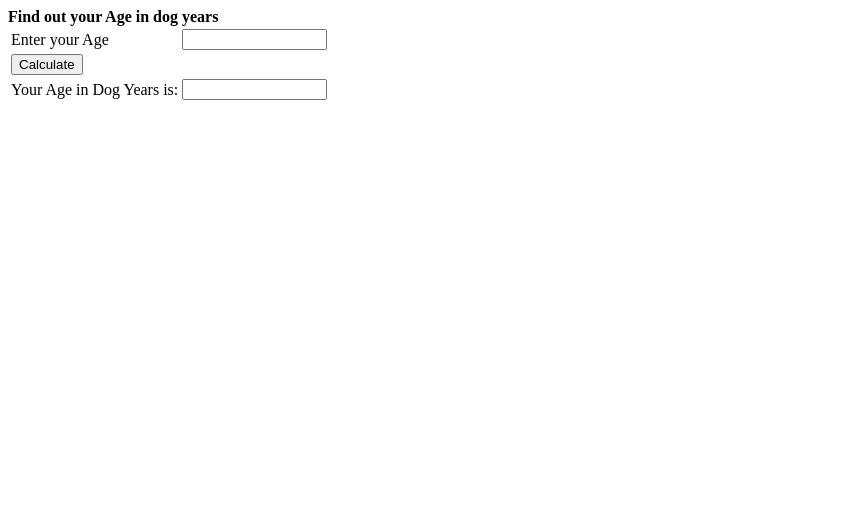
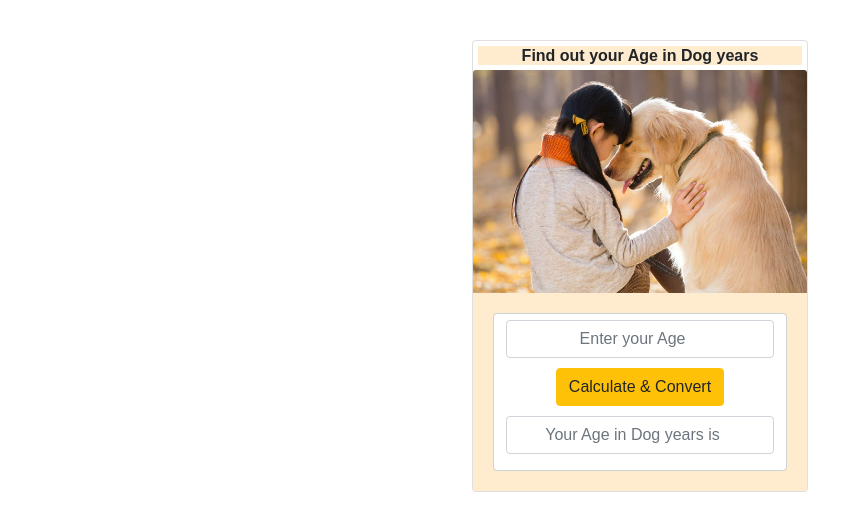
Before and after one commit to ciamac-da/DogAgeJS, a plain HTML site: page index.html in a window 1280 px wide. Shown: the whole page, without its empty margins (0-863 px from the left). Drawn offline with nearby package versions, Linux system fonts and the light colour scheme; a web font is replaced by a local one.

Commit message:
Verified by Cia v1.0.1 added Style using Bootstrap4

```diff
--- a/dog.js
+++ b/dog.js
@@ -1,9 +1,6 @@
 function cyears(form) {
-    form.dogage.value = form.myage.value *7
+     form.dogage.value = parseInt(form.myage.value) *7
 }
-
-
-
 
 function random_bg_color() {
     var x = Math.floor(Math.random() * 256);
--- /dev/null
+++ b/index.css
@@ -0,0 +1,31 @@
+body{
+    font-family: 'Recursive', sans-serif !important;
+
+}
+
+.headerStyle {
+    margin: 5px;
+    background-color: blanchedalmond;
+    font-weight: bolder;
+    margin-bottom: 5px !important;
+    text-align: center;
+
+}
+
+.cardStyle {
+    display: flex;
+    justify-content: center;
+    margin: auto;
+    text-align: center;
+    margin-top: 40px;
+}
+
+input{
+text-align: center;
+margin-bottom: 10px !important;
+}
+
+.cardbodyStyle {
+    background-color: blanchedalmond !important;
+
+}
--- a/index.html
+++ b/index.html
@@ -3,42 +3,34 @@
 <head>
     <meta charset="UTF-8">
     <meta name="viewport" content="width=device-width, initial-scale=1.0">
-    <title>Age Calculator</title>
+    <link href="https://fonts.googleapis.com/css2?family=Recursive&display=swap" rel="stylesheet">
+    <link rel="stylesheet" href="./index.css">
+    <link rel="stylesheet" href="https://maxcdn.bootstrapcdn.com/bootstrap/4.0.0/css/bootstrap.min.css" integrity="sha384-Gn5384xqQ1aoWXA+058RXPxPg6fy4IWvTNh0E263XmFcJlSAwiGgFAW/dAiS6JXm" crossorigin="anonymous">
+    <title>Human-Dog Age Converter</title>
     <script
     src="dog.js"
     type="text/Javascript"
     >
-
         </script>
 </head>
-<body
->
-<div
-id="body"
->
+<body>
 
-    <b>Find out your Age in dog years</b>
-    <form action="" method="POST">
-        <table>
-            <tr>
-                <td>Enter your Age</td>
-                <td> <input type="text" name="myage" size="15"> </td>
-            </tr>
+<div class="card cardStyle" style="width: 21rem;">
+    <h6 class="card-title headerStyle">Find out your Age in Dog years </h6>
 
-            <tr>
-                <td>
-                    <input type="button" value="Calculate" onclick="cyears(this.form)">
-                </td>
-            </tr>
-
-            <tr>
-                <td>Your Age in Dog Years is:</td>
-                <td> <input type="text" name="dogage" size="15"> </td>
-            </tr>
-
-        </table>
-    </form>
-</div>
-
+    <img src="./dog-child.jpg" class="card-img-top" alt="...">
+    <div class="card-body cardbodyStyle">
+      <form action="" method="POST">
+        <div class="form-control">
+          <input type="number" name="myage" class="form-control" step="1" placeholder="Enter your Age" pattern="([0-9]+.{0,1}[0-9]*,{0,1})*[0-9]" required>
+          <input type="button"  class="btn btn-warning" step="1"  onclick="cyears(this.form)" value="Calculate & Convert">
+          <input type="number" name="dogage" class="form-control" step="1" placeholder="Your Age in Dog years is">
+        </div>
+      </form>
+    </div>
+  </div>
+<script src="https://code.jquery.com/jquery-3.2.1.slim.min.js" integrity="sha384-KJ3o2DKtIkvYIK3UENzmM7KCkRr/rE9/Qpg6aAZGJwFDMVNA/GpGFF93hXpG5KkN" crossorigin="anonymous"></script>
+<script src="https://cdnjs.cloudflare.com/ajax/libs/popper.js/1.12.9/umd/popper.min.js" integrity="sha384-ApNbgh9B+Y1QKtv3Rn7W3mgPxhU9K/ScQsAP7hUibX39j7fakFPskvXusvfa0b4Q" crossorigin="anonymous"></script>
+<script src="https://maxcdn.bootstrapcdn.com/bootstrap/4.0.0/js/bootstrap.min.js" integrity="sha384-JZR6Spejh4U02d8jOt6vLEHfe/JQGiRRSQQxSfFWpi1MquVdAyjUar5+76PVCmYl" crossorigin="anonymous"></script>
 </body>
 </html>
```
Also changed, not shown: dog-child.jpg (added).
